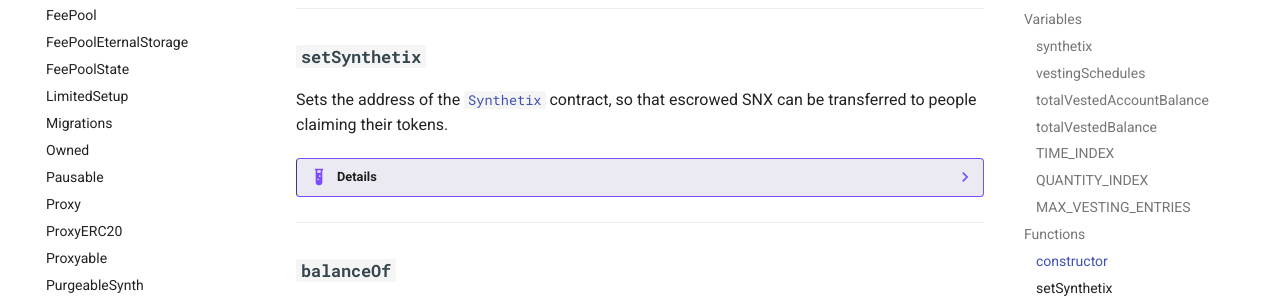
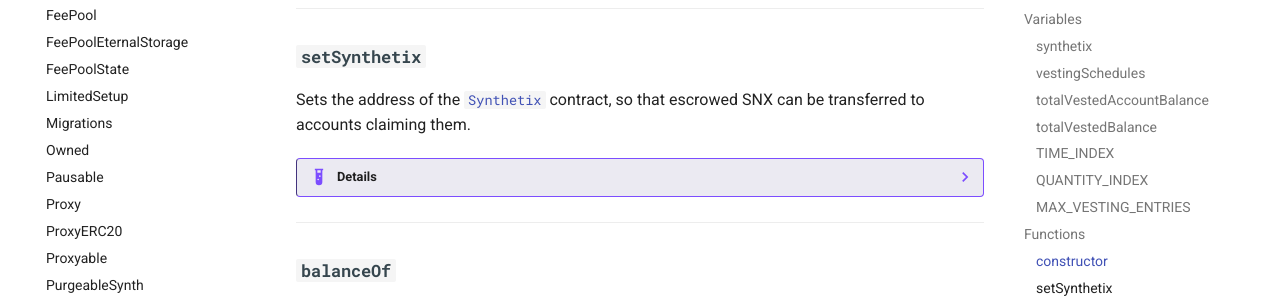
Before and after one commit to Synthetixio/synthetix, an MkDocs documentation site: the page built from docs/contracts/SynthetixEscrow.md, in a window 1280 px wide and 900 px high, scrolled down 2590 px. Shown: the part 170-468 px from the top of the window. Built offline with MkDocs 1.6.1 and Material for MkDocs 9.7.7, drawn with Linux system fonts in a browser that asks for light colours; formulas are drawn with MathJax 3; comment, search, counter and statistics services are not loaded.

Commit message:
Improve language.

```diff
--- a/docs/contracts/SynthetixEscrow.md
+++ b/docs/contracts/SynthetixEscrow.md
@@ -113,7 +113,7 @@ Initialises the [`Synthetix`](Synthetix.md) contract address, and the inherited
 
 ### `setSynthetix`
 
-Sets the address of the [`Synthetix`](Synthetix.md) contract, so that escrowed SNX can be transferred to people claiming their tokens.
+Sets the address of the [`Synthetix`](Synthetix.md) contract, so that escrowed SNX can be transferred to accounts claiming them.
 
 ??? example "Details"
     **Signature**
```
